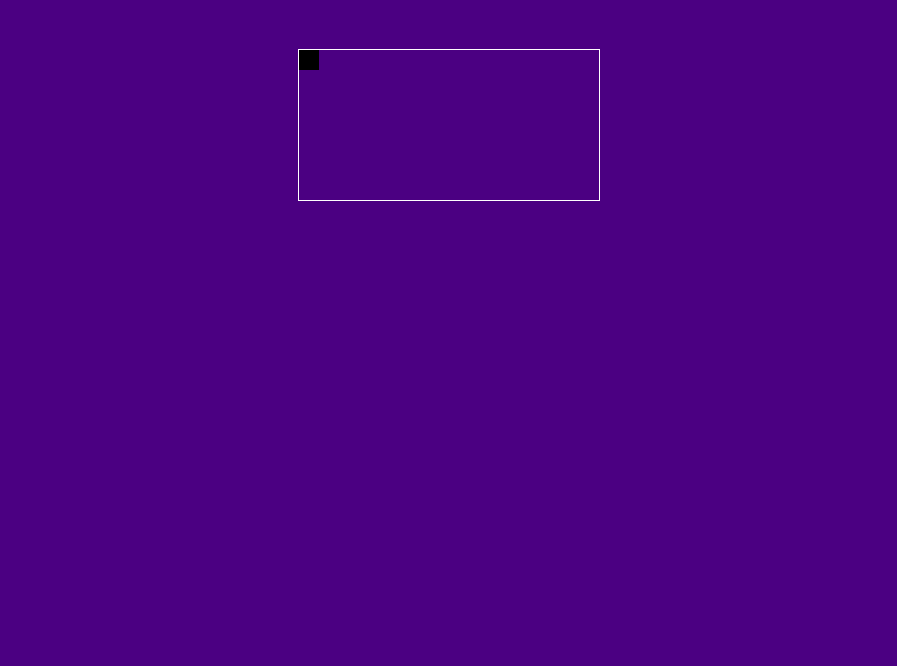
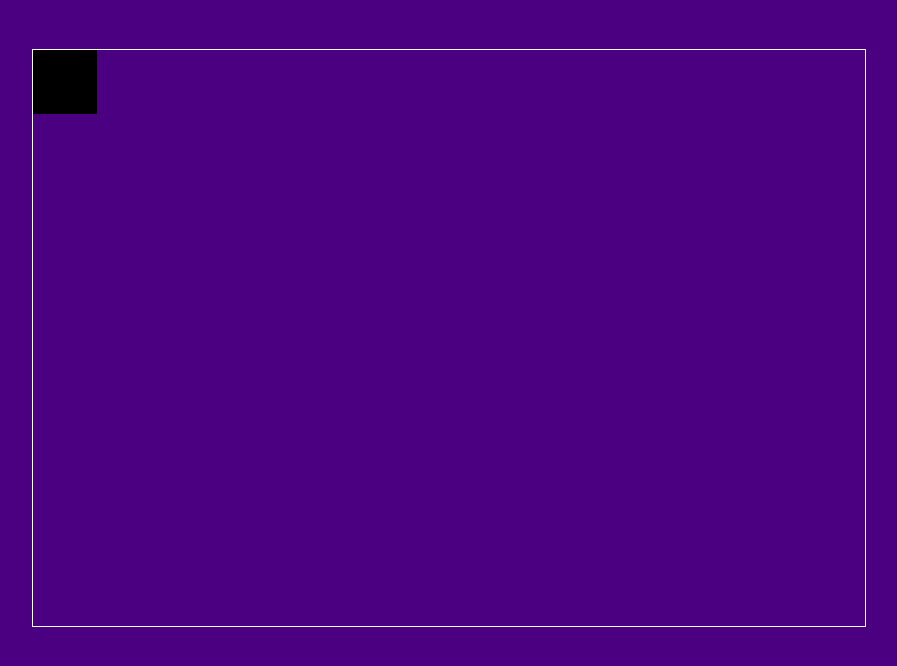
Before and after one commit to mateor/satan_vs_hell, a plain HTML site: page index.html in a window 1280 px wide. Shown: the whole page, without its empty margins (191-1088 px from the left). Drawn offline with Linux system fonts and the light colour scheme.

Commit message:
pseudo-modules and canvas sizing

```diff
--- a/index.html
+++ b/index.html
@@ -13,9 +13,17 @@
 </style>
 
 <canvas></canvas>
+<script src="js/game.js"></script>
+<script src="js/map.js"></script>
+<script src="js/tile.js"></script>
+<script src="js/monster.js"></script>
+<script src="js/util.js"></script>
+<script src="js/spell.js"></script>
+
 <script>
-    canvas = document.querySelector("canvas");
-    ctx = canvas.getContext("2d");
+    tileSize = 64;
+    numTiles = 9;
+    uiWidth = 4;
     x = y = 0;
 
     document.querySelector("html").onkeypress = function(e){
@@ -26,9 +34,10 @@
     };
 
     function draw(){
-        ctx.clearRect(0,0,1000,1000);
-        ctx.fillRect (x*20,y*20,20,20);
+        ctx.clearRect(0,0,canvas.width,canvas.height);
+        ctx.fillRect (x*tileSize,y*tileSize,tileSize,tileSize);
     }
 
     setInterval(draw, 15);
+    setupCanvas();
 </script>
--- /dev/null
+++ b/js/game.js
@@ -0,0 +1,9 @@
+function setupCanvas(){
+    canvas = document.querySelector("canvas");
+    ctx = canvas.getContext("2d");
+
+    canvas.width = tileSize*(numTiles+uiWidth);
+    canvas.height = tileSize*numTiles;
+    canvas.style.width = canvas.width + 'px';
+    canvas.style.height = canvas.height + 'px';
+}
```
Also changed, not shown: js/map.js (added), js/monster.js (added), js/spell.js (added), js/tile.js (added), js/util.js (added).
